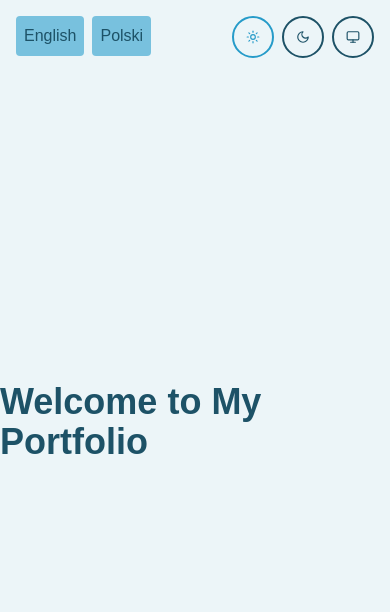
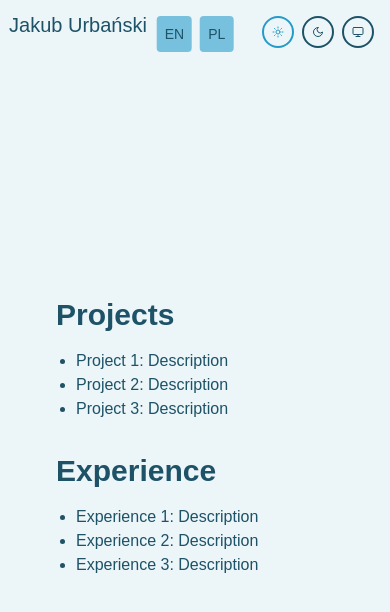
Before and after one commit to frogalo/portfolio, a Next.js app: page / in a window 390 px wide. Both pictures are taken after a click on the button 253 px from the left and 37 px from the top of the page. Shown: the top 612 px of the page. Built offline with nearby package versions, Linux system fonts and the light colour scheme; a web font is replaced by a local one.

Commit message:
upgrades to landing page

```diff
--- a/src/app/globals.css
+++ b/src/app/globals.css
@@ -1,5 +1,4 @@
 @import "tailwindcss";
-
 
 :root {
     --font-heading: 'Kodchasan', sans-serif;
@@ -45,44 +44,49 @@ html {
     font-size: var(--font-size-base);
 }
 
-
 body {
     background: var(--background);
     color: var(--text);
     font-family: var(--font-body), serif;
     font-weight: var(--font-weight-normal);
     animation: fade-in 1s ease-in-out;
+    transition: background-color 1s ease, color 1s ease; /* Smooth transitions for theme changes */
 }
-
 
 .bg-primary {
     background-color: var(--background);
+    transition: background-color 1s ease; /* Enable smooth transitions */
 }
 
 .text-primary {
     color: var(--text);
+    transition: color 1s ease; /* Enable smooth transitions */
 }
 
 .bg-accent {
     background-color: var(--accent);
+    transition: background-color 1s ease; /* Enable smooth transitions */
 }
 
 .text-accent {
     color: var(--accent);
+    transition: color 1s ease; /* Enable smooth transitions */
 }
 
 .bg-secondary {
     background-color: var(--secondary);
+    transition: background-color 1s ease; /* Enable smooth transitions */
 }
 
 .text-secondary {
     color: var(--secondary);
+    transition: color 1s ease; /* Enable smooth transitions */
 }
 
 .text-primary {
     color: var(--primary);
+    transition: color 1s ease; /* Enable smooth transitions */
 }
-
 
 @keyframes fade-in {
     from {
@@ -92,3 +96,19 @@ body {
         opacity: 1;
     }
 }
+@keyframes fade-in-letter {
+    from {
+        opacity: 0;
+        transform: translateY(20px); /* Slide in from below */
+    }
+    to {
+        opacity: 1;
+        transform: translateY(0);
+    }
+}
+
+.letter {
+    display: inline-block; /* Ensure each letter is treated individually */
+    opacity: 0; /* Start with invisible letters */
+    animation: fade-in-letter 0.5s ease forwards; /* Fade in each letter */
+}
--- a/src/app/layout.tsx
+++ b/src/app/layout.tsx
@@ -13,7 +13,7 @@ const kodchasan = Kodchasan({
 });
 
 export const metadata: Metadata = {
-    title: "Portfolio",
+    title: "Jakub Urbański",
     description: "My personal portfolio website",
     icons: {
         icon: "/favicon.ico",
--- a/src/app/page.tsx
+++ b/src/app/page.tsx
@@ -1,15 +1,130 @@
 "use client";
 
 import { useTranslation } from "react-i18next";
+import { motion, AnimatePresence } from "framer-motion";
+import { useState, useEffect } from "react";
 
 export default function HomePage() {
     const { t } = useTranslation();
+    const name = "Jakub Urbański";
+
+    const [showWelcome, setShowWelcome] = useState(true);
+    const [showContent, setShowContent] = useState(false);
+
+
+    const screenWidth = typeof window !== "undefined" ? window.innerWidth : 0;
+    const screenHeight = typeof window !== "undefined" ? window.innerHeight : 0;
+
+    useEffect(() => {
+        const timeout = setTimeout(() => {
+            setShowWelcome(false);
+            setShowContent(true);
+        }, 4000);
+
+        return () => clearTimeout(timeout);
+    }, []);
 
     return (
-        <main className="min-h-screen flex items-center justify-center bg-primary">
-            <h1 className="text-4xl font-bold text-primary">
-                {t("welcome")}
-            </h1>
-        </main>
+        <>
+            <main className="min-h-screen bg-primary flex items-center justify-center">
+                {/* Welcome Text */}
+                <AnimatePresence>
+                    {showWelcome && (
+                        <motion.h1
+                            className="text-4xl font-bold text-primary absolute"
+                            initial={{ opacity: 0, y: 0 }}
+                            animate={{ opacity: 1, y: 0 }}
+                            exit={{ opacity: 0, y: -screenHeight * 0.1 }}
+                            transition={{ duration: 1 }}
+                        >
+                            {t("welcome")}
+                        </motion.h1>
+                    )}
+                </AnimatePresence>
+
+                {/* Name */}
+                <motion.p
+                    className="text-xl font-medium text-primary absolute"
+                    initial={{ opacity: 0, y: screenHeight * -0.1 }}
+                    animate={{
+                        opacity: 1,
+                        y: showWelcome ? screenHeight * 0.03 : screenHeight * -0.470,
+                        x: showWelcome ? -screenWidth * -0.1 : -screenWidth * 0.3,
+                    }}
+                    transition={{ duration: 1 }}
+                >
+                    {name.split("").map((letter, index) => (
+                        <span
+                            key={index}
+                            className="letter"
+                            style={{ animationDelay: `${index * 0.2}s` }}
+                        >
+                            {letter === " " ? "\u00A0" : letter}
+                        </span>
+                    ))}
+                </motion.p>
+
+                {/* Projects and Experience */}
+                {showContent && (
+                    <motion.div
+                        className="p-4 text-primary absolute top-1/3 left-10"
+                        initial="hidden"
+                        animate="visible"
+                        variants={{
+                            hidden: { opacity: 0, y: screenHeight * 0.1 },
+                            visible: { opacity: 1, y: 0, transition: { staggerChildren: 0.5 } },
+                        }}
+                    >
+                        {/* Projects Section */}
+                        <motion.div
+                            initial={{ opacity: 0, y: 50 }}
+                            animate={{ opacity: 1, y: 0 }}
+                            transition={{ duration: 1, delay: 1 }}
+                        >
+                            <h2 className="text-3xl font-bold mb-4">Projects</h2>
+                            <motion.ul className="list-disc pl-5">
+                                {["Project 1: Description", "Project 2: Description", "Project 3: Description"].map(
+                                    (project, index) => (
+                                        <motion.li
+                                            key={index}
+                                            variants={{
+                                                hidden: { opacity: 0, y: 50 },
+                                                visible: { opacity: 1, y: 0 },
+                                            }}
+                                        >
+                                            {project}
+                                        </motion.li>
+                                    )
+                                )}
+                            </motion.ul>
+                        </motion.div>
+
+                        {/* Experience Section */}
+                        <motion.div
+                            initial={{ opacity: 0, y: 50 }}
+                            animate={{ opacity: 1, y: 0 }}
+                            transition={{ duration: 1.5, delay: 2 }} // Delay the appearance of experience
+                        >
+                            <h2 className="text-3xl font-bold mt-8 mb-4">Experience</h2>
+                            <motion.ul className="list-disc pl-5">
+                                {["Experience 1: Description", "Experience 2: Description", "Experience 3: Description"].map(
+                                    (experience, index) => (
+                                        <motion.li
+                                            key={index}
+                                            variants={{
+                                                hidden: { opacity: 0, y: 50 },
+                                                visible: { opacity: 1, y: 0 },
+                                            }}
+                                        >
+                                            {experience}
+                                        </motion.li>
+                                    )
+                                )}
+                            </motion.ul>
+                        </motion.div>
+                    </motion.div>
+                )}
+            </main>
+        </>
     );
 }
--- a/src/components/icons/LanguageSwitcher.tsx
+++ b/src/components/icons/LanguageSwitcher.tsx
@@ -12,18 +12,20 @@ export default function LanguageSwitcher() {
     };
 
     return (
-        <div className="fixed top-4 left-4 flex space-x-2">
+        <div className="fixed top-4 left-1/2 transform -translate-x-1/2 sm:left-4 sm:translate-x-0 flex space-x-2">
             <button
                 onClick={() => changeLanguage("en")}
-                className="p-2 rounded bg-secondary text-primary"
+                className="p-2 rounded bg-secondary text-primary text-sm sm:text-base"
             >
-                English
+                <span className="block sm:hidden">EN</span> {/* Show "EN" on mobile */}
+                <span className="hidden sm:block">English</span> {/* Show "English" on larger screens */}
             </button>
             <button
                 onClick={() => changeLanguage("pl")}
-                className="p-2 rounded bg-secondary text-primary"
+                className="p-2 rounded bg-secondary text-primary text-sm sm:text-base"
             >
-                Polski
+                <span className="block sm:hidden">PL</span> {/* Show "PL" on mobile */}
+                <span className="hidden sm:block">Polski</span> {/* Show "Polski" on larger screens */}
             </button>
         </div>
     );
--- a/src/components/icons/ThemeSwitcher.tsx
+++ b/src/components/icons/ThemeSwitcher.tsx
@@ -18,40 +18,40 @@ export default function ThemeSwitcher({
             {/* Light Mode Button */}
             <button
                 onClick={() => onThemeChangeAction("light")}
-                className={`p-3 rounded-full border-2 ${
+                className={`p-2 sm:p-3 rounded-full border-2 ${
                     currentTheme === "light"
                         ? "bg-primary text-accent border-primary"
                         : "border-secondary text-primary"
                 }`}
                 aria-label="Switch to Light Mode"
             >
-                <Sun size={14} />
+                <Sun size={12} className="sm:size-4" /> {/* Smaller icon on mobile */}
             </button>
 
             {/* Dark Mode Button */}
             <button
                 onClick={() => onThemeChangeAction("dark")}
-                className={`p-3 rounded-full border-2 ${
+                className={`p-2 sm:p-3 rounded-full border-2 ${
                     currentTheme === "dark"
                         ? "bg-primary text-accent border-primary"
                         : "border-secondary text-primary"
                 }`}
                 aria-label="Switch to Dark Mode"
             >
-                <Moon size={14} />
+                <Moon size={12} className="sm:size-4" /> {/* Smaller icon on mobile */}
             </button>
 
             {/* System Mode Button */}
             <button
                 onClick={() => onThemeChangeAction("system")}
-                className={`p-3 rounded-full border-2 ${
+                className={`p-2 sm:p-3 rounded-full border-2 ${
                     currentTheme === "system"
                         ? "bg-primary text-accent border-primary"
                         : "border-secondary text-primary"
                 }`}
                 aria-label="Switch to System Mode"
             >
-                <Monitor size={14} />
+                <Monitor size={12} className="sm:size-4" /> {/* Smaller icon on mobile */}
             </button>
         </div>
     );
```
